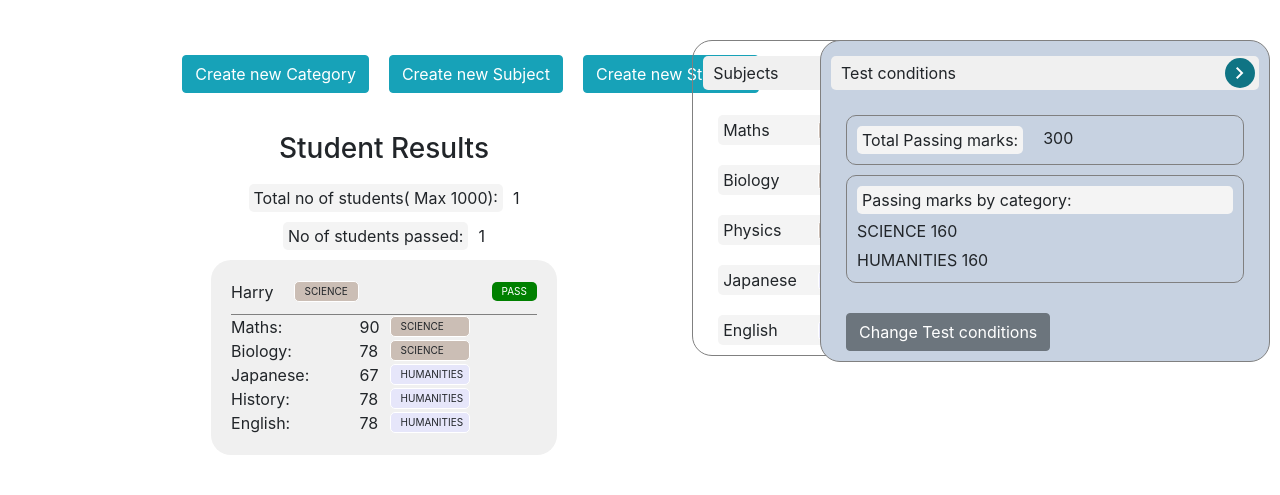
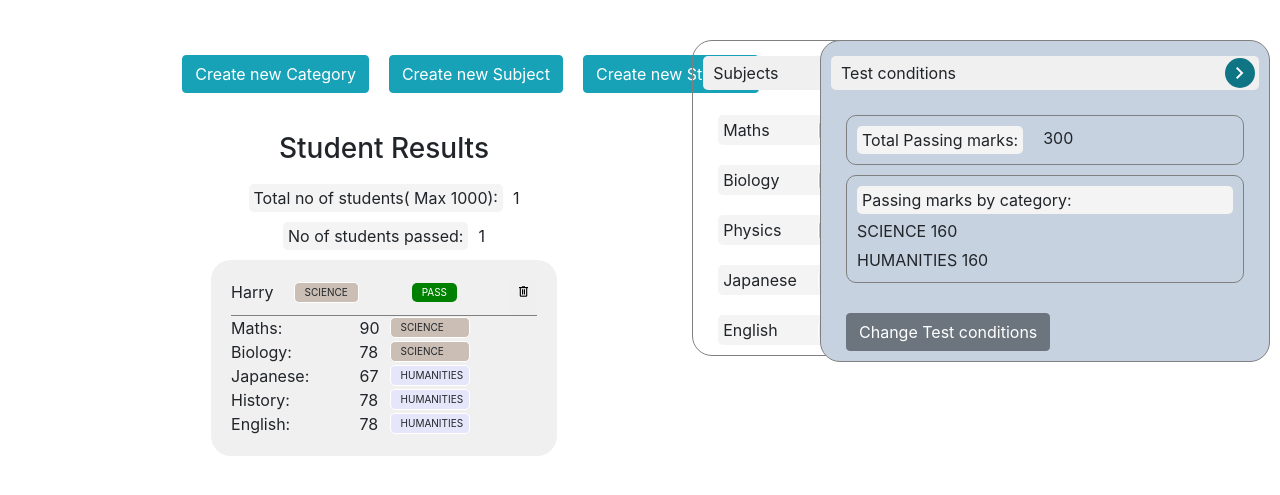
Before and after one commit to raj03gerard/PVP_HR_Test_Django_To_Host, a Django app: page / in a window 1280 px wide. Shown: the top 495 px of the page. Run offline with Django 4.2, Linux system fonts and the light colour scheme; data comes from the database, SQL or seed files in the repository.

Commit message:
Added student deletion

```diff
--- a/PVP_Project/PVP_students_test_app/urls.py
+++ b/PVP_Project/PVP_students_test_app/urls.py
@@ -14,6 +14,7 @@ urlpatterns = [
     path('delete_subject/<int:sub_id>/',
          subject_views.delete_subject, name='delete_subject'),
     path('create_student', student_views.create_student, name='create_student'),
+    path('delete_student/<int:stud_id>/', student_views.delete_student, name='delete_student'),
     path('update_test_condition_through_form', test_conditions_views.update_test_condition_through_form, name='update_test_condition_through_form'),
     path('get_default_colors', views.get_default_colors, name='get_default_colors'),
 
--- a/PVP_Project/static/css/base_style.css
+++ b/PVP_Project/static/css/base_style.css
@@ -77,6 +77,19 @@
     background-color: #f0f0f0;
     padding: 20px;
     border-radius: 20px;
+}
+.student-result-data .delete-student{
+    border: none;
+    padding-bottom: 10px;
+}
+.student-result-data .delete-student .material-symbols-outlined{
+    font-size: 15px;
+}
+.student-result-data .delete-student:hover{
+    cursor: pointer;
+}
+.student-result-data .delete-student:focus{
+    outline: none;
 }
 .student-result-data ul{
     margin: 0;
--- /dev/null
+++ b/PVP_Project/static/js/delete_student.js
@@ -0,0 +1,18 @@
+$('.delete-student').click(function () {
+      console.log('Deleteeeeeeeee');
+      var csrfToken = $("input[name='csrfmiddlewaretoken']").val();
+      $.ajax({
+        url: `/delete_student/${$(this).val()}/`,
+        type: 'POST',
+        beforeSend: function (xhr) {
+          xhr.setRequestHeader("X-CSRFToken", csrfToken);
+        },
+        success: function () {
+          console.log("Student deleted");
+        },
+        error: function () {
+          console.log('Error deleting student');
+        }
+      });
+      location.reload();
+    })
--- a/PVP_Project/static/js/delete_subject.js
+++ b/PVP_Project/static/js/delete_subject.js
@@ -1,5 +1,4 @@
 $('.delete_subject').click(function (){
-    console.log("HIIII")
     var csrfToken = $("input[name='csrfmiddlewaretoken']").val();
     $.ajax({
             url: `/delete_subject/${$(this).val()}/`,
--- a/PVP_Project/templates/home_page.html
+++ b/PVP_Project/templates/home_page.html
@@ -65,6 +65,11 @@
               <div class="student-result">
                 {{student.evaluation_result}}
               </div>
+              <button class="delete-student" value="{{student.id}}">
+                <span class="material-symbols-outlined">
+                  delete
+                </span>
+              </button>
             </div>
             <ul class="subjects-container">
               {% for subject_data in student.subjects %}
@@ -164,6 +169,7 @@
 <script src="{% static 'js/create_subject.js' %}"></script>
 <script src="{% static 'js/delete_subject.js' %}"></script>
 <script src="{% static 'js/create_student.js' %}"></script>
+<script src="{% static 'js/delete_student.js' %}"></script>
 <script src="{% static 'js/toggle_popup_forms.js' %}"></script>
 <script src="{% static 'js/toggle_sidebar.js' %}"></script>
 <script src="{% static 'js/colorize_elements.js' %}"></script>
```
Also changed, not shown: PVP_Project/PVP_students_test_app/views_container/student_views.py (+9 -0 lines), PVP_Project/static/js/create_student.js (line endings or trailing spaces).
